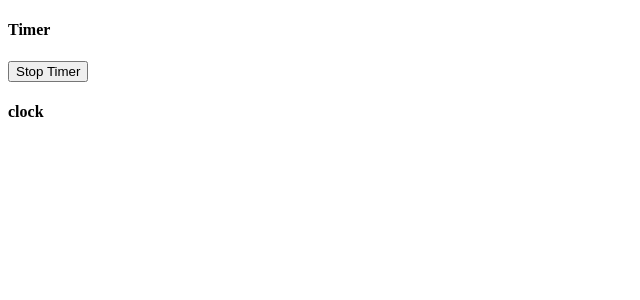
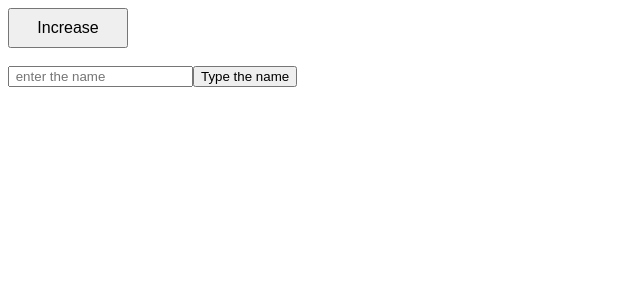
Before and after one commit to Abishek220-pro/Full-Stack-Journey, a React (Vite) app in the folder 04-React/day-04/react-learning/: page / in a window 1280 px wide. Shown: the top 300 px of the page, without its empty margins (0-640 px from the left). Built offline with nearby package versions, Linux system fonts and the light colour scheme.

Commit message:
day 8 complete

```diff
--- /dev/null
+++ b/04-React/day-04/react-learning/src/day-08/App.css
@@ -0,0 +1,6 @@
+.a1{
+    width: 120px;
+    height: 40px;
+    font-size: 16px;
+    cursor: pointer;
+}
--- /dev/null
+++ b/04-React/day-04/react-learning/src/day-08/App.jsx
@@ -0,0 +1,19 @@
+import {useRef} from "react";
+import "./App.css";
+import Input from "./compound/Input";
+function App(){
+    const inputRef = useRef(0);
+    const increase =()=>{
+        inputRef.current++;
+        console.log(inputRef.current);
+    };
+    return(
+        <>        <button className="a1" onClick={increase}>Increase</button>
+        <br/>
+        <br/>
+          <Input/>
+        </>
+    )
+
+}
+export default App;
--- /dev/null
+++ b/04-React/day-04/react-learning/src/day-08/compound/Input.jsx
@@ -0,0 +1,16 @@
+import { useRef } from "react";
+function Input()
+{
+    const inputRef = useRef("");
+    const Name =()=>{
+        name.current;
+        console.log(inputRef.current);
+    };
+    return(
+        <>
+        <input  placeholder= " enter the name " type="text"ref={inputRef}/>
+        <button>Type the name </button>
+        </>
+    );
+}
+export default Input;
--- a/04-React/day-04/react-learning/src/main.jsx
+++ b/04-React/day-04/react-learning/src/main.jsx
@@ -1,7 +1,7 @@
 import { StrictMode } from 'react'
 import { createRoot } from 'react-dom/client'
 import './index.css'
-import App from './day-07/App.jsx'
+import App from './day-08/App.jsx'
 
 createRoot(document.getElementById('root')).render(
   <StrictMode>
```
